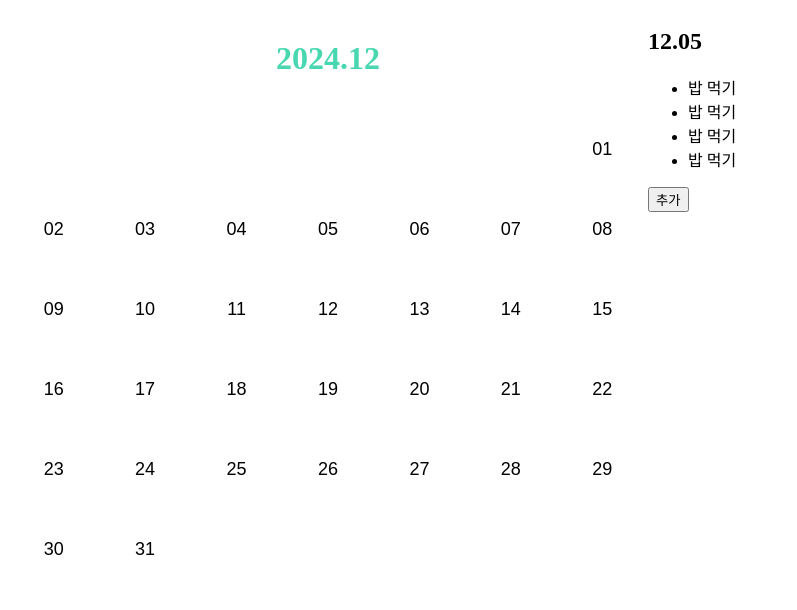
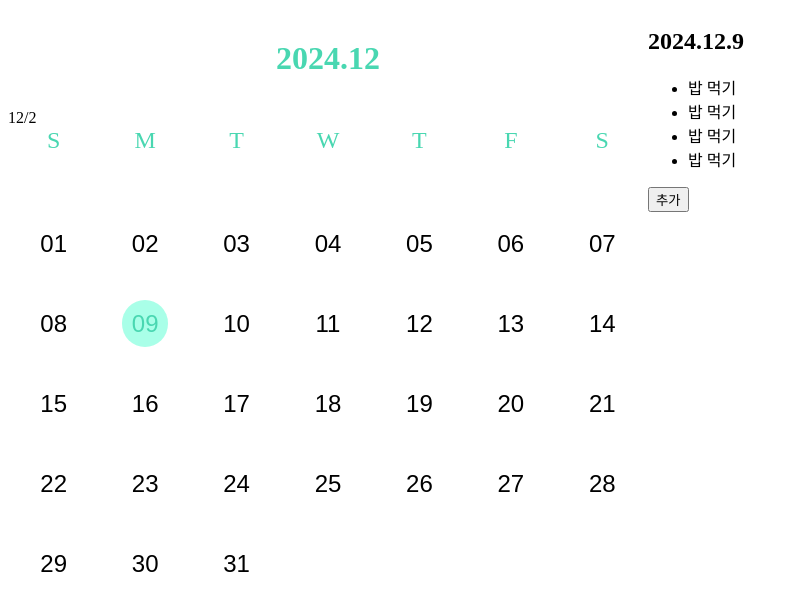
Before and after one commit to ahyeon1117/goormthon_team, a React (Create React App) app in the folder todo/: page / in a window 1280 px wide. Shown: the top 610 px of the page, without its empty margins (0-797 px from the left). Built offline with nearby package versions, Linux system fonts and the light colour scheme.

Commit message:
[feat]className 에러는 일단 무시 부탁드려요..

```diff
--- a/todo/src/assets/css/calendar.css
+++ b/todo/src/assets/css/calendar.css
@@ -6,6 +6,9 @@
 .calendar h1{
   font-size: 2rem;
   color: #49D7B1;
+}
+.todo-check-value{
+  text-align: start ;
 }
 button {
   background-color: none !important;
@@ -20,8 +23,13 @@ button {
   .react-calendar__month-view__days > button{
     background-color: none !important;
   }
-  .react-calendar__month-view__weekdays__weekday {
-    display: none;
+.react-calendar__month-view__weekdays__weekday{
+  margin-bottom: 50px;
+}
+  .react-calendar__month-view__weekdays__weekday > abbr {
+    text-decoration: none;
+    color: #49D7B1;
+    font-size: 24px;
   }
   .react-calendar__tile{
     font-size: 18px;
@@ -33,6 +41,18 @@ button {
   .react-calendar__tile:hover {
     background: none; /* hover 시 배경색 제거 */
   }
+  .tileHighlight > abbr{
+    background-color: #a9ffe8;
+    color: #49D7B1;
+    padding : 10px;
+    border-radius: 50%;
+  }
+
+  .react-calendar__tile >abbr:hover {
+    color: #49D7B1;
+    background-color: none;
+  }
   .react-calendar__tile abbr{
     cursor: pointer;
+    font-size: 1.5rem;
   }
--- a/todo/src/components/Calendar.js
+++ b/todo/src/components/Calendar.js
@@ -1,9 +1,7 @@
 import "../assets/css/calendar.css";
 import ReactCalendar from "react-calendar";
-import { useState } from "react";
 
-function Calendar() {
-  const [selectedDate, setSelectedDate] = useState([new Date(), new Date()]);
+function Calendar({ selectedDate, setSelectedDate }) {
   const formatDate = (date) => {
     if (Array.isArray(date)) {
       const [startDate] = date;
@@ -16,21 +14,39 @@ function Calendar() {
       "0"
     )}`;
   };
+  const tileClassName = ({ date, view }) => {
+    if (selectedDate && view === "month") {
+      const parsedSelectedDate =
+        typeof selectedDate === "string"
+          ? new Date(selectedDate)
+          : selectedDate;
+      const isSameDay =
+        date.getFullYear() === parsedSelectedDate.getFullYear() &&
+        date.getMonth() === parsedSelectedDate.getMonth() &&
+        date.getDate() === parsedSelectedDate.getDate();
+      return isSameDay ? "tileHighlight" : null;
+    }
+    return null;
+  };
   return (
     <section className="calendar">
       <h1>{formatDate(selectedDate) || ""}</h1>
+      <div className="todo-check-value">12/2</div>
       <ReactCalendar
+        locale="en-US"
+        formatShortWeekday={(locale, date) =>
+          ["S", "M", "T", "W", "T", "F", "S"][date.getDay()]
+        }
         onChange={setSelectedDate}
         value={selectedDate}
         view="month"
         showWeekNumbers={false}
         showNavigation={false}
-        prev2Label={null}
-        next2Label={null}
         formatDay={(locale, date) =>
           date.toLocaleDateString("en", { day: "2-digit" })
         }
         showNeighboringMonth={false}
+        tileClassName={tileClassName}
       ></ReactCalendar>
     </section>
   );
--- a/todo/src/components/Tasks.js
+++ b/todo/src/components/Tasks.js
@@ -1,9 +1,21 @@
 import "../assets/css/tasks.css";
-function Tasks() {
+function Tasks({ selectedDate }) {
+  const formatDate = (date) => {
+    if (Array.isArray(date)) {
+      const [startDate] = date;
+      return `${startDate.getFullYear()}.${String(
+        startDate.getMonth() + 1
+      ).padStart(2, "0")}.${startDate.getDate()}`;
+    }
+    return `${date.getFullYear()}.${String(date.getMonth() + 1).padStart(
+      2,
+      "0"
+    )}.${date.getDate()}`;
+  };
   return (
     <section>
       <section class="tasks">
-        <h2>12.05</h2>
+        <h2>{formatDate(selectedDate)}</h2>
         <ul>
           <li>밥 먹기</li>
           <li>밥 먹기</li>
--- a/todo/src/views/DashboardPage.js
+++ b/todo/src/views/DashboardPage.js
@@ -1,13 +1,20 @@
 import Calendar from "../components/Calendar";
 import Tasks from "../components/Tasks";
+import { useState } from "react";
+
 function DashboardPage() {
+  const [selectedDate, setSelectedDate] = useState(new Date());
+
   return (
     <div className="dashboard">
       <aside>
-        <Calendar />
+        <Calendar
+          selectedDate={selectedDate}
+          setSelectedDate={setSelectedDate}
+        />
       </aside>
       <main>
-        <Tasks />
+        <Tasks selectedDate={selectedDate} />
       </main>
     </div>
   );
```
